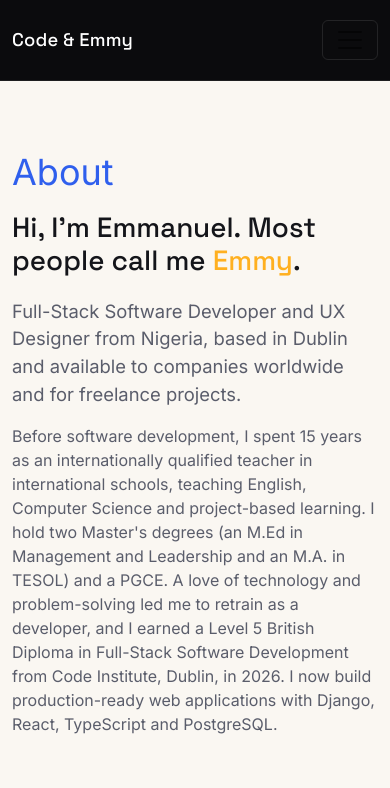
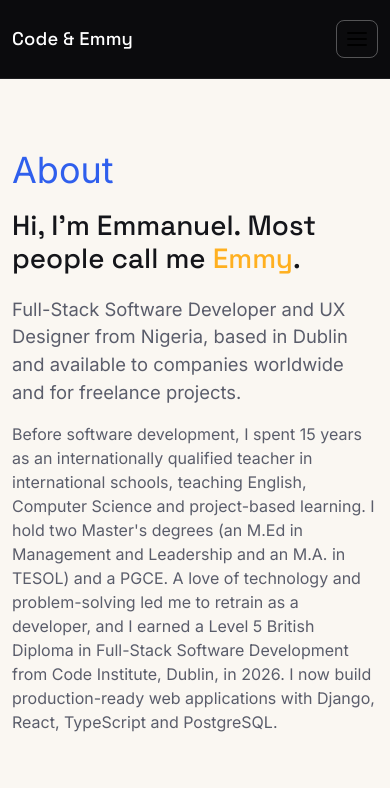
Before and after one commit to Emmy-Dare274/code-and-emmy, a Next.js app: page /about in a window 390 px wide. Shown: the top 788 px of the page. Built offline with nearby package versions, Linux system fonts and the light colour scheme; no server answers.

Commit message:
fix(mobile): draw nav toggle icon manually for visibility, add small-screen overflow guard

```diff
--- a/src/app/globals.scss
+++ b/src/app/globals.scss
@@ -982,3 +982,84 @@ h1, h2, h3, h4, .site-navbar-brand {
     }
   }
 }
+
+// ==========================================================================
+// Mobile nav toggle: replace Bootstrap's SVG icon with explicit white bars
+// ==========================================================================
+.navbar-toggler {
+  display: flex;
+  align-items: center;
+  justify-content: center;
+  width: 42px;
+  height: 38px;
+  padding: 0;
+  border: 1px solid rgba(255, 255, 255, 0.3);
+  border-radius: 0.5rem;
+  background: transparent;
+
+  &:focus {
+    box-shadow: 0 0 0 3px rgba(47, 95, 237, 0.35);
+  }
+}
+
+.navbar-toggler-icon {
+  // Cancel Bootstrap's default SVG background image and the old invert
+  // hack, draw the three bars ourselves so they're guaranteed visible
+  // regardless of which Bootstrap color variables the navbar resolves to.
+  background-image: none;
+  filter: none;
+  position: relative;
+  display: block;
+  width: 20px;
+  height: 2px;
+  background-color: #ffffff;
+  border-radius: 1px;
+
+  &::before,
+  &::after {
+    content: "";
+    position: absolute;
+    left: 0;
+    width: 20px;
+    height: 2px;
+    background-color: #ffffff;
+    border-radius: 1px;
+  }
+
+  &::before {
+    top: -6px;
+  }
+
+  &::after {
+    top: 6px;
+  }
+}
+
+// ==========================================================================
+// Small phone safety net
+// ==========================================================================
+html,
+body {
+  overflow-x: hidden;
+}
+
+@media (max-width: 400px) {
+  .nav-action-cluster {
+    gap: 0.5rem;
+  }
+
+  .about-cta-buttons {
+    flex-direction: column;
+    align-items: stretch;
+  }
+
+  .achievement-banner {
+    font-size: 0.85rem;
+    padding: 0.85rem 1rem;
+    gap: 0.5rem;
+  }
+
+  .contact-hero-photo {
+    max-width: 100%;
+  }
+}
```
